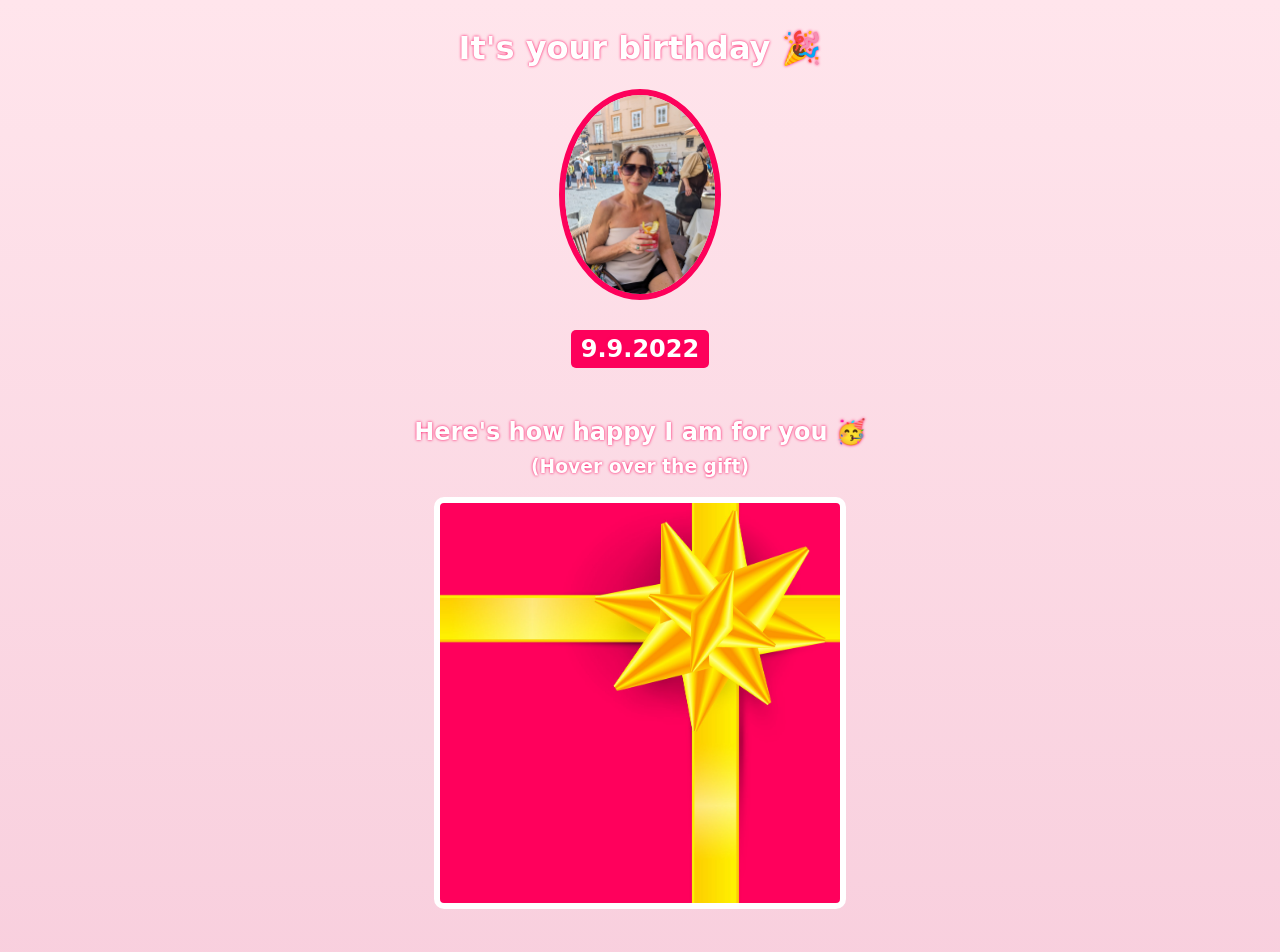
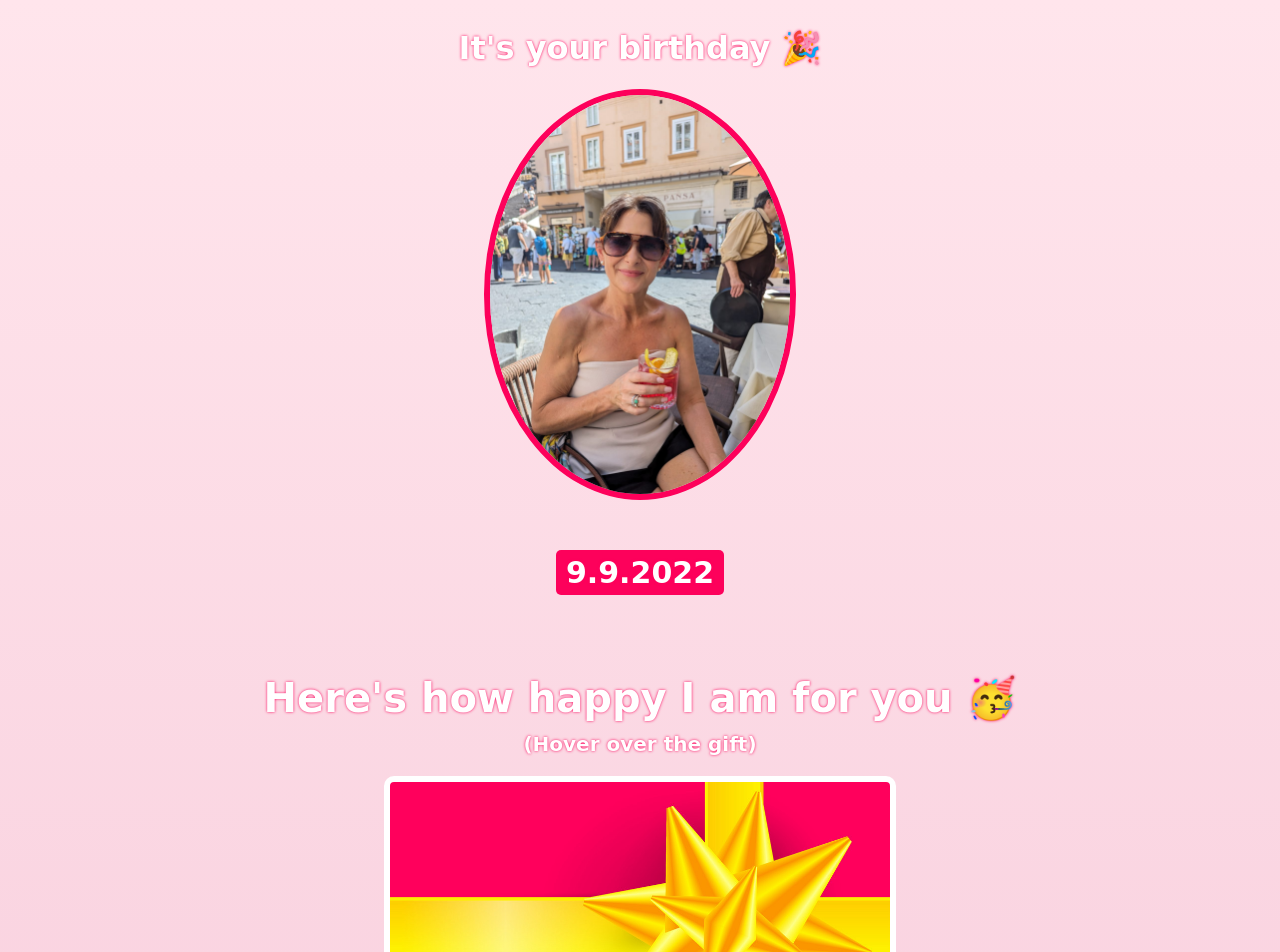
Before and after one commit to donmarco3/auntie-josephine-birthday, a website built with Vite: page index.html in a window 1280 px wide. Shown: the top 952 px of the page. Built offline with nearby package versions, Linux system fonts and the light colour scheme; a web font is replaced by a local one.

Commit message:
Update sizes for header, images, and footer

```diff
--- a/styles.css
+++ b/styles.css
@@ -9,24 +9,30 @@ h1, h2, h3, h4, p {
     text-shadow: 0 0 3px #fd015b;
 }
 
+#header-title {
+    font-size: 80px;
+}
+
 #bff-img {
-    width: 150px;
+    width: 300px;
     border-radius: 50%;
     border: 6px solid #fd015b;
     margin-bottom: 10px;
 }
 
 #bday-date {
-    margin: 20px auto 0;
+    margin: 40px auto 0;
     background: #fd015b;
     padding: 5px 10px;
     border-radius: 5px;
+    font-size: 30px;
 }
 
 #header {
     display: flex;
     flex-direction: column;
     align-items: center;
+    margin-bottom: 80px;
 }
 
 .gift-section {
@@ -34,21 +40,23 @@ h1, h2, h3, h4, p {
 }
 
 .gift-title {
+    font-size: 40px;
     margin-bottom: 10px;
 }
 
 .gift-hint {
+    font-size: 20px;
     margin-top: 0;
 }
 
 #gift-img-cheers {
-    height: 200px;
+    height: 300px;
 }
 
 .gift-img {
     margin: 20px auto;
-    max-width: 400px;
-    height: 400px;
+    max-width: 500px;
+    height: 500px;
     border: 6px solid white;
     border-radius: 10px;
     background-image: url("images/gift-cover.jpg");
@@ -77,7 +85,7 @@ h1, h2, h3, h4, p {
 
 #footer {
     font-style: italic;
-    width: 400px;
+    width: 500px;
     margin: 40px auto 20px;
 }
 
```
